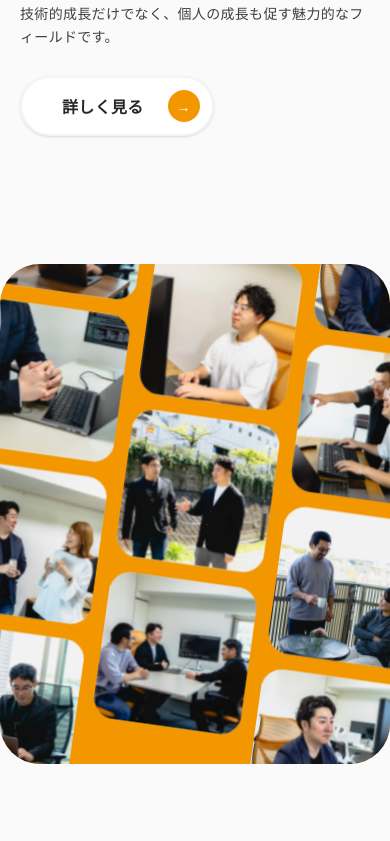
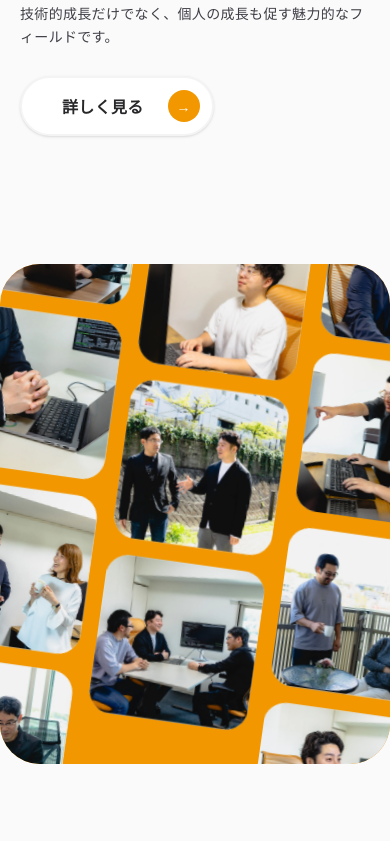
Before and after one commit to estack-inc/estack-website, a Next.js app: page / in a window 390 px wide. Shown: the part 2643-3484 px from the top of the page. Built offline with nearby package versions, Linux system fonts and the light colour scheme.

Commit message:
fix: TOPグリッドのオレンジ端処理＆動き 2 倍遅く 40 秒で停止 (#14)

```diff
--- a/app/globals.css
+++ b/app/globals.css
@@ -61,11 +61,14 @@
   0% { transform: translateY(-50%); }
   100% { transform: translateY(0); }
 }
+/* 旧サイト準拠：1 サイクル 160s（私の旧版 80s の 2 倍ゆっくり）の速度で、
+   0.25 サイクル分（= 40 秒）だけ動いて停止する一発演出。
+   fill-mode: forwards で停止位置を保持。 */
 .animate-scroll-y-up {
-  animation: scroll-y-up 80s linear infinite;
+  animation: scroll-y-up 160s linear 0.25 forwards;
 }
 .animate-scroll-y-down {
-  animation: scroll-y-down 80s linear infinite;
+  animation: scroll-y-down 160s linear 0.25 forwards;
 }
 
 .animate-float-main {
--- a/components/PhotoGrid.tsx
+++ b/components/PhotoGrid.tsx
@@ -69,9 +69,9 @@ export default function PhotoGrid() {
       {/* 外側コンテナ：高さ固定・画面いっぱいに広がる。全体の 4 角は丸い */}
       <div className="relative h-[500px] md:h-[750px] w-full">
         <div className="absolute inset-0 overflow-hidden rounded-[40px] md:rounded-[80px]">
-          {/* 傾き 8 度＋scale 1.3：回転で生じる四隅の三角隙間を完全に覆いつつ、
-              3 列がほぼ均等に視認できる落とし所 */}
-          <div className="absolute inset-0 origin-center rotate-[8deg] scale-[1.3] bg-brand p-[12px] md:p-[20px]">
+          {/* 傾き 8 度＋scale 1.4：回転で生じる四隅の三角隙間と、
+              bg-brand パディングのエッジが見えないように scale を上げる */}
+          <div className="absolute inset-0 origin-center rotate-[8deg] scale-[1.4] bg-brand p-[12px] md:p-[20px]">
             <div className="grid h-full grid-cols-3 gap-[12px] md:gap-[20px]">
               <Column photos={COL_LEFT} direction="up" />
               <Column photos={COL_MID} direction="down" />
```
